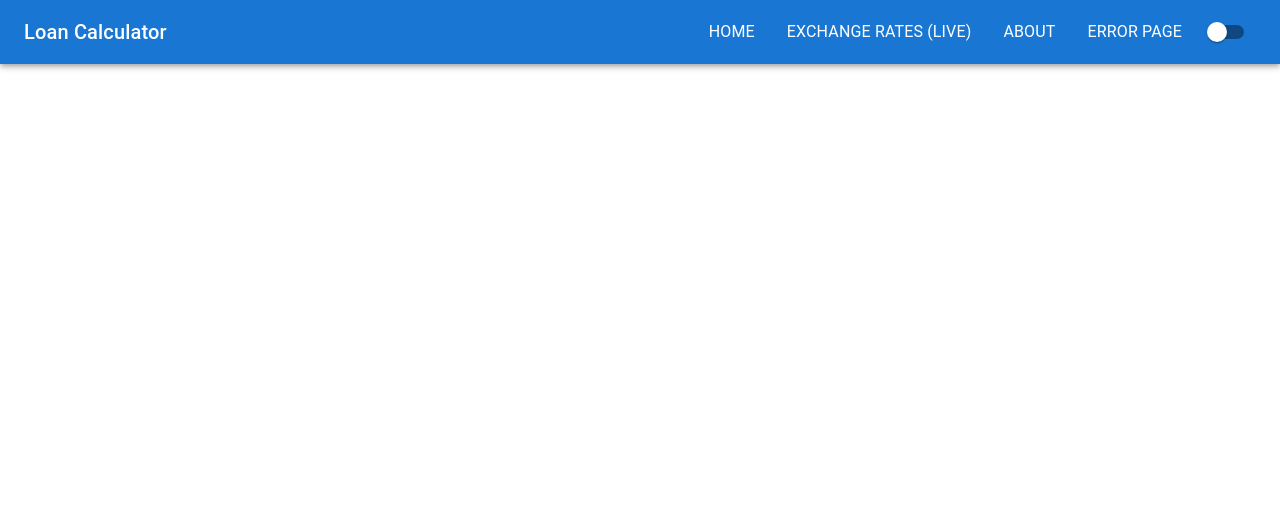
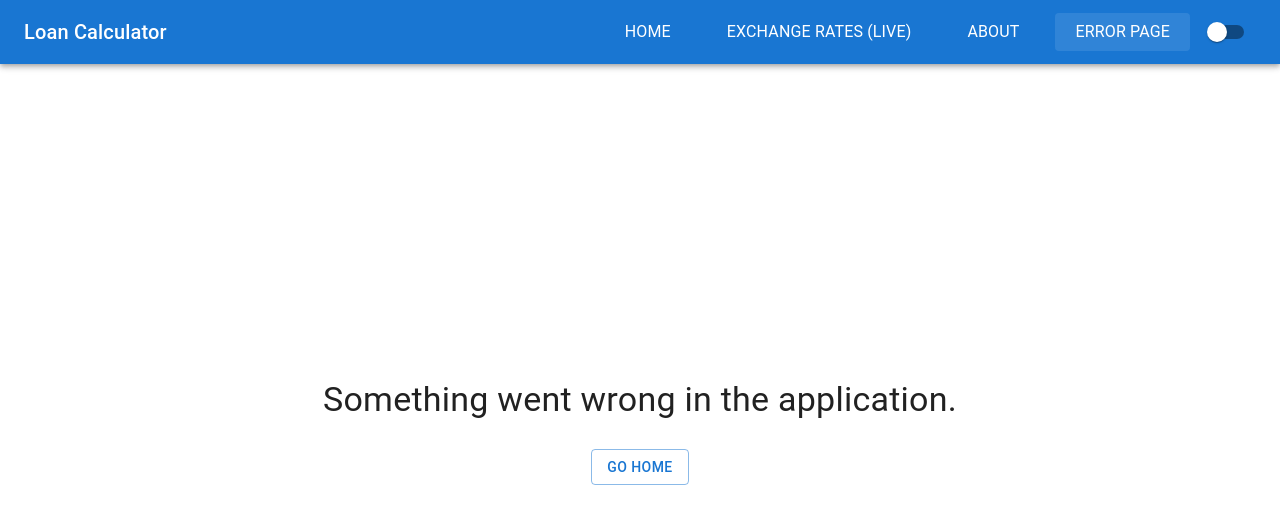
Before and after one commit to Rameshgotagi/Loan-Calculator, a React (Vite) app: page /error in a window 1280 px wide. Shown: the top 524 px of the page. Built offline with nearby package versions, Linux system fonts and the light colour scheme.

Commit message:
basic pages  with routing, optimized navigation component, added bgColor and hover color for active path and error pape component.

```diff
--- a/src/App.tsx
+++ b/src/App.tsx
@@ -1,9 +1,13 @@
 import type React from "react";
-import { BrowserRouter as Router } from "react-router-dom";
+import { Route, BrowserRouter as Router, Routes } from "react-router-dom";
 import { Box } from "@mui/material";
 import { ThemeProvider } from "./context/ThemeContext";
 
 import Navigation from "./components/Navigation";
+import Home from "./pages/Home";
+import ExchangeRate from "./pages/ExchangeRate";
+import About from "./pages/About";
+import ErrorPage from "./error_pages/ErrorPage";
 
 const App: React.FC = () => {
   return (
@@ -18,6 +22,15 @@ const App: React.FC = () => {
           }}
         >
           <Navigation />
+          <Box component="main" sx={{ flexGrow: 1 }}>
+            <Routes>
+              <Route path="/" element={<Home />} />
+              <Route path="/exchange-rates" element={<ExchangeRate />} />
+              <Route path="/about" element={<About />} />
+              <Route path="/error" element={<ErrorPage />} />
+              <Route path="*" element={<ErrorPage />} />
+            </Routes>
+          </Box>
         </Box>
       </Router>
     </ThemeProvider>
--- a/src/components/Navigation.tsx
+++ b/src/components/Navigation.tsx
@@ -10,67 +10,77 @@ import {
   Drawer,
   List,
   ListItem,
-  ListItemIcon,
   ListItemText,
   useMediaQuery,
   useTheme as useMuiTheme,
 } from "@mui/material";
-import {
-  Menu as MenuIcon,
-  Home as HomeIcon,
-  CurrencyExchange as CurrencyExchangeIcon,
-  Info as InfoIcon,
-  Error as ErrorIcon,
-} from "@mui/icons-material";
-import { Link } from "react-router-dom";
+import { Menu as MenuIcon } from "@mui/icons-material";
+import { Link, useLocation } from "react-router-dom";
 import { useTheme } from "../context/ThemeContext";
+
+const menuItems = [
+  { text: "HOME", path: "/" },
+  { text: "EXCHANGE RATES (LIVE)", path: "/exchange-rates" },
+  { text: "ABOUT", path: "/about" },
+  { text: "ERROR PAGE", path: "/error" },
+];
 
 const Navigation: React.FC = () => {
   const { mode, toggleTheme } = useTheme();
   const muiTheme = useMuiTheme();
   const isMobile = useMediaQuery(muiTheme.breakpoints.down("sm"));
   const [drawerOpen, setDrawerOpen] = useState(false);
+  const location = useLocation();
 
   const toggleDrawer =
     (open: boolean) => (event: React.KeyboardEvent | React.MouseEvent) => {
       if (
         event.type === "keydown" &&
-        ((event as React.KeyboardEvent).key === "Tab" ||
-          (event as React.KeyboardEvent).key === "Shift")
+        ["Tab", "Shift"].includes((event as React.KeyboardEvent).key)
       ) {
         return;
       }
       setDrawerOpen(open);
     };
 
-  const menuItems = [
-    { text: "HOME", icon: <HomeIcon />, path: "/" },
-    {
-      text: "EXCHANGE RATES (LIVE)",
-      icon: <CurrencyExchangeIcon />,
-      path: "/exchange-rates",
-    },
-    { text: "ABOUT", icon: <InfoIcon />, path: "/about" },
-    { text: "ERROR PAGE", icon: <ErrorIcon />, path: "/error" },
-  ];
+  const renderNavItems = (isDrawer = false) =>
+    menuItems.map(({ text, path }) => {
+      const isActive = location.pathname === path;
+      const commonStyles = {
+        bgcolor: isActive
+          ? isDrawer
+            ? "primary.main"
+            : "rgba(255, 255, 255, 0.1)"
+          : "transparent",
+        color: isDrawer ? "text.primary" : "white",
+        textDecoration: "none",
+        borderRadius: 1,
+        "&:hover": {
+          bgcolor: "rgba(255, 255, 255, 0.1)",
+        },
+      };
 
-  const drawer = (
-    <Box
-      sx={{ width: 250 }}
-      role="presentation"
-      onClick={toggleDrawer(false)}
-      onKeyDown={toggleDrawer(false)}
-    >
-      <List>
-        {menuItems.map((item) => (
-          <ListItem key={item.text} component={Link} to={item.path}>
-            <ListItemIcon>{item.icon}</ListItemIcon>
-            <ListItemText primary={item.text} />
-          </ListItem>
-        ))}
-      </List>
-    </Box>
-  );
+      return isDrawer ? (
+        <ListItem
+          key={text}
+          component={Link}
+          to={path}
+          sx={commonStyles}
+          onClick={() => setDrawerOpen(false)}
+        >
+          <ListItemText primary={text} />
+        </ListItem>
+      ) : (
+        <Box
+          key={text}
+          component={Link}
+          to={path}
+          sx={{ ...commonStyles, p: "5px 20px", mx: 1 }}
+        >
+          <Typography variant="subtitle1">{text}</Typography>
+        </Box>
+      );
+    });
 
   return (
     <AppBar position="static">
@@ -88,33 +98,11 @@ const Navigation: React.FC = () => {
           </IconButton>
         )}
 
-        <Typography variant="h6" component="div" sx={{ flexGrow: 1 }}>
+        <Typography variant="h6" sx={{ flexGrow: 1 }}>
           Loan Calculator
         </Typography>
 
-        {!isMobile && (
-          <Box sx={{ display: "flex" }}>
-            {menuItems.map((item) => (
-              <Box
-                key={item.text}
-                component={Link}
-                to={item.path}
-                sx={{
-                  color: "white",
-                  textDecoration: "none",
-                  mx: 1,
-                  p: 1,
-                  "&:hover": {
-                    backgroundColor: "rgba(255, 255, 255, 0.1)",
-                    borderRadius: 1,
-                  },
-                }}
-              >
-                {item.text}
-              </Box>
-            ))}
-          </Box>
-        )}
+        {!isMobile && <Box sx={{ display: "flex" }}>{renderNavItems()}</Box>}
 
         <Switch
           checked={mode === "dark"}
@@ -123,7 +111,14 @@ const Navigation: React.FC = () => {
         />
 
         <Drawer anchor="left" open={drawerOpen} onClose={toggleDrawer(false)}>
-          {drawer}
+          <Box
+            sx={{ width: 250, pl: "10px" }}
+            role="presentation"
+            onClick={toggleDrawer(false)}
+            onKeyDown={toggleDrawer(false)}
+          >
+            <List>{renderNavItems(true)}</List>
+          </Box>
         </Drawer>
       </Toolbar>
     </AppBar>
--- /dev/null
+++ b/src/error_pages/ErrorPage.tsx
@@ -0,0 +1,35 @@
+import type React from "react";
+import { Box, Typography, Button } from "@mui/material";
+import { useNavigate } from "react-router-dom";
+
+const ErrorPage: React.FC = () => {
+  const navigate = useNavigate();
+
+  return (
+    <Box
+      sx={{
+        display: "flex",
+        justifyContent: "center",
+        flexDirection: "column",
+        alignItems: "center",
+        minHeight: "calc(100vh - 64px)",
+        p: 3,
+      }}
+    >
+      <Typography variant="h4" component="h1" gutterBottom>
+        Something went wrong in the application.
+      </Typography>
+
+      <Button
+        variant="outlined"
+        color="primary"
+        onClick={() => navigate("/")}
+        sx={{ mt: 2 }}
+      >
+        Go Home
+      </Button>
+    </Box>
+  );
+};
+
+export default ErrorPage;
--- /dev/null
+++ b/src/pages/About.tsx
@@ -0,0 +1,7 @@
+import React from "react";
+
+const About = () => {
+  return <>About</>;
+};
+
+export default About;
--- /dev/null
+++ b/src/pages/ExchangeRate.tsx
@@ -0,0 +1,7 @@
+import React from "react";
+
+const ExchangeRate = () => {
+  return <>ExchangeRate</>;
+};
+
+export default ExchangeRate;
--- /dev/null
+++ b/src/pages/Home.tsx
@@ -0,0 +1,7 @@
+import React from "react";
+
+const Home = () => {
+  return <>Home</>;
+};
+
+export default Home;
```
